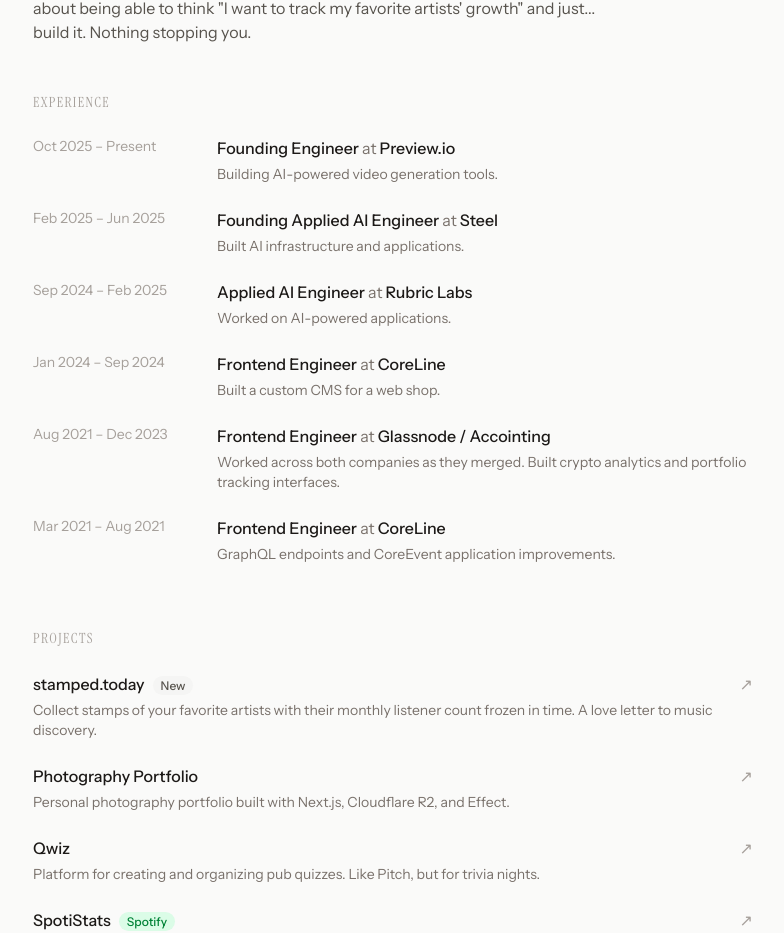
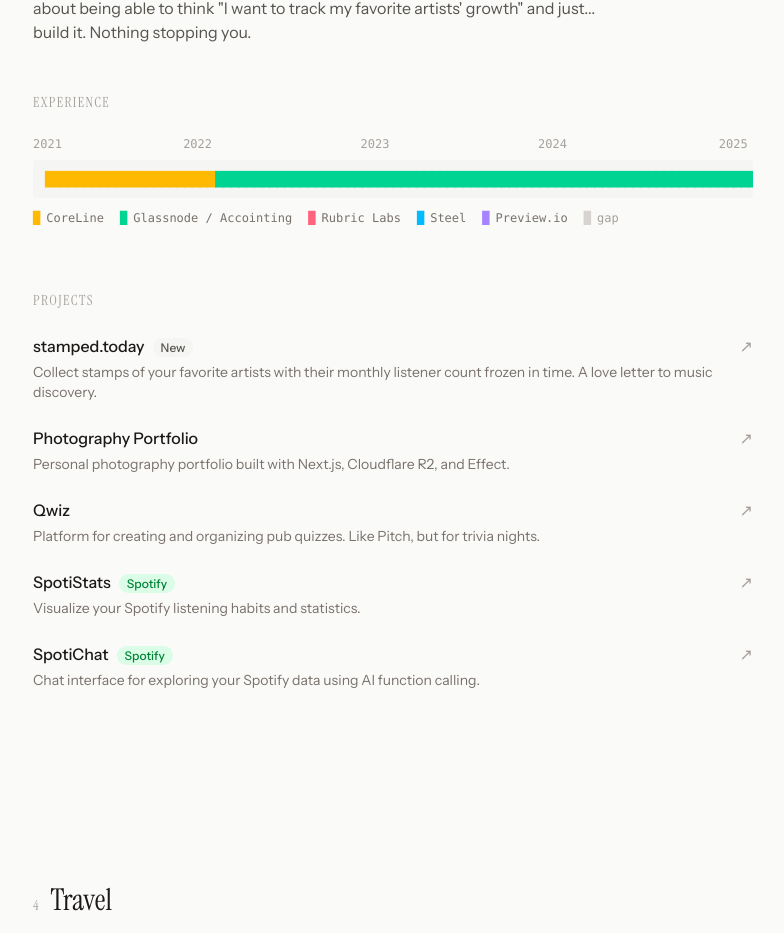
Before and after one commit to mislavjc/www, a Next.js app: page / in a window 1280 px wide. Shown: the part 3577-4510 px from the top of the page, without its empty margins (247-1031 px from the left). Built offline with nearby package versions, Linux system fonts and the light colour scheme; no server answers.

Commit message:
feat: replace experience list with ASCII contribution graph timeline

```diff
--- a/components/@index/experience.tsx
+++ b/components/@index/experience.tsx
@@ -1,44 +1,182 @@
 import Link from 'next/link';
 
-const experiences = [
+type Experience = {
+  role: string;
+  company: string;
+  companyId: string;
+  startDate: Date;
+  endDate: Date | null;
+  description: string;
+};
+
+const experiences: Experience[] = [
   {
     role: 'Founding Engineer',
     company: 'Preview.io',
-    period: 'Oct 2025 – Present',
+    companyId: 'preview',
+    startDate: new Date('2025-10-01'),
+    endDate: null,
     description: 'Building AI-powered video generation tools.',
   },
   {
     role: 'Founding Applied AI Engineer',
     company: 'Steel',
-    period: 'Feb 2025 – Jun 2025',
+    companyId: 'steel',
+    startDate: new Date('2025-02-01'),
+    endDate: new Date('2025-06-30'),
     description: 'Built AI infrastructure and applications.',
   },
   {
     role: 'Applied AI Engineer',
     company: 'Rubric Labs',
-    period: 'Sep 2024 – Feb 2025',
+    companyId: 'rubric',
+    startDate: new Date('2024-09-01'),
+    endDate: new Date('2025-02-28'),
     description: 'Worked on AI-powered applications.',
   },
   {
     role: 'Frontend Engineer',
     company: 'CoreLine',
-    period: 'Jan 2024 – Sep 2024',
+    companyId: 'coreline',
+    startDate: new Date('2024-01-01'),
+    endDate: new Date('2024-09-30'),
     description: 'Built a custom CMS for a web shop.',
   },
   {
     role: 'Frontend Engineer',
     company: 'Glassnode / Accointing',
-    period: 'Aug 2021 – Dec 2023',
+    companyId: 'glassnode',
+    startDate: new Date('2021-08-01'),
+    endDate: new Date('2023-12-31'),
     description:
       'Worked across both companies as they merged. Built crypto analytics and portfolio tracking interfaces.',
   },
   {
     role: 'Frontend Engineer',
     company: 'CoreLine',
-    period: 'Mar 2021 – Aug 2021',
+    companyId: 'coreline',
+    startDate: new Date('2021-03-01'),
+    endDate: new Date('2021-08-31'),
     description: 'GraphQL endpoints and CoreEvent application improvements.',
   },
 ];
+
+const COMPANY_COLORS: Record<string, { bg: string; text: string }> = {
+  preview: { bg: 'bg-violet-400', text: 'text-violet-400' },
+  steel: { bg: 'bg-sky-400', text: 'text-sky-400' },
+  rubric: { bg: 'bg-rose-400', text: 'text-rose-400' },
+  coreline: { bg: 'bg-amber-400', text: 'text-amber-400' },
+  glassnode: { bg: 'bg-emerald-400', text: 'text-emerald-400' },
+};
+
+const getWeeksBetween = (start: Date, end: Date): number => {
+  const msPerWeek = 7 * 24 * 60 * 60 * 1000;
+  return Math.ceil((end.getTime() - start.getTime()) / msPerWeek);
+};
+
+const getCompanyAtWeek = (
+  weekStart: Date,
+  experiences: Experience[],
+): string | null => {
+  for (const exp of experiences) {
+    const endDate = exp.endDate || new Date();
+    if (weekStart >= exp.startDate && weekStart <= endDate) {
+      return exp.companyId;
+    }
+  }
+  return null;
+};
+
+const ExperienceGraph = () => {
+  const startDate = new Date('2021-03-01');
+  const endDate = new Date();
+  const totalWeeks = getWeeksBetween(startDate, endDate);
+
+  // Generate weeks data
+  const weeks: { date: Date; companyId: string | null }[] = [];
+  for (let i = 0; i < totalWeeks; i++) {
+    const weekStart = new Date(
+      startDate.getTime() + i * 7 * 24 * 60 * 60 * 1000,
+    );
+    weeks.push({
+      date: weekStart,
+      companyId: getCompanyAtWeek(weekStart, experiences),
+    });
+  }
+
+  // Group by year for labels
+  const years: { year: number; startIndex: number }[] = [];
+  let currentYear = -1;
+  weeks.forEach((week, index) => {
+    const year = week.date.getFullYear();
+    if (year !== currentYear) {
+      years.push({ year, startIndex: index });
+      currentYear = year;
+    }
+  });
+
+  // Get unique companies for legend (in order of appearance)
+  const seenCompanies = new Set<string>();
+  const legendCompanies: { id: string; name: string }[] = [];
+  for (const exp of [...experiences].reverse()) {
+    if (!seenCompanies.has(exp.companyId)) {
+      seenCompanies.add(exp.companyId);
+      legendCompanies.push({ id: exp.companyId, name: exp.company });
+    }
+  }
+
+  return (
+    <div className="w-full font-mono">
+      {/* Year labels */}
+      <div className="mb-2 flex text-xs text-stone-400">
+        {years.map(({ year, startIndex }, i) => {
+          const nextStart = years[i + 1]?.startIndex ?? totalWeeks;
+          const width = ((nextStart - startIndex) / totalWeeks) * 100;
+          return (
+            <div key={year} style={{ width: `${width}%` }}>
+              {year}
+            </div>
+          );
+        })}
+      </div>
+
+      {/* ASCII Graph */}
+      <div className="overflow-x-auto rounded bg-stone-100 p-3">
+        <div className="flex text-sm leading-none tracking-tighter">
+          {weeks.map((week) => {
+            const companyColor = week.companyId
+              ? COMPANY_COLORS[week.companyId]?.text
+              : 'text-stone-300';
+
+            return (
+              <span
+                key={week.date.toISOString()}
+                className={`${companyColor} transition-opacity hover:opacity-70`}
+                title={`${week.date.toLocaleDateString('en-US', { month: 'short', year: 'numeric' })}${week.companyId ? ` – ${experiences.find((e) => e.companyId === week.companyId)?.company}` : ''}`}
+              >
+                █
+              </span>
+            );
+          })}
+        </div>
+      </div>
+
+      {/* Legend */}
+      <div className="mt-3 flex flex-wrap gap-x-4 gap-y-1 text-xs">
+        {legendCompanies.map(({ id, name }) => (
+          <div key={id} className="flex items-center gap-1.5">
+            <span className={COMPANY_COLORS[id].text}>█</span>
+            <span className="text-stone-500">{name}</span>
+          </div>
+        ))}
+        <div className="flex items-center gap-1.5">
+          <span className="text-stone-300">█</span>
+          <span className="text-stone-400">gap</span>
+        </div>
+      </div>
+    </div>
+  );
+};
 
 const projects = [
   {
@@ -94,26 +232,7 @@
         <h3 className="mb-6 text-sm uppercase tracking-widest text-stone-400">
           Experience
         </h3>
-        <div className="space-y-6">
-          {experiences.map((exp) => (
-            <div
-              key={`${exp.company}-${exp.period}`}
-              className="grid gap-1 md:grid-cols-[180px_1fr]"
-            >
-              <div>
-                <p className="text-sm text-stone-400">{exp.period}</p>
-              </div>
-              <div>
-                <p className="font-medium text-stone-900">
-                  {exp.role}{' '}
-                  <span className="font-normal text-stone-500">at</span>{' '}
-                  {exp.company}
-                </p>
-                <p className="mt-1 text-sm text-stone-500">{exp.description}</p>
-              </div>
-            </div>
-          ))}
-        </div>
+        <ExperienceGraph />
       </div>
 
       <div>
```
